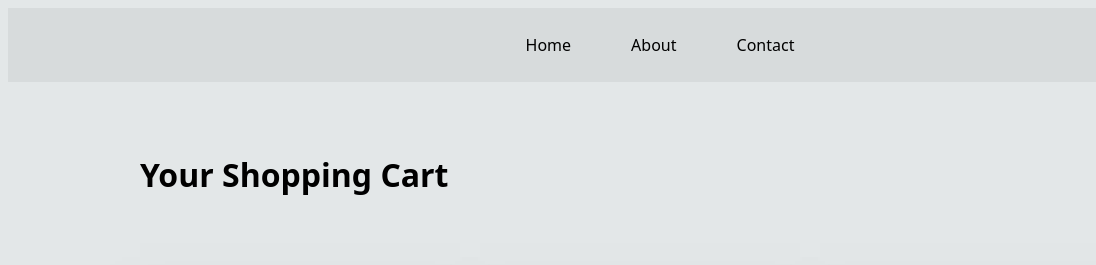
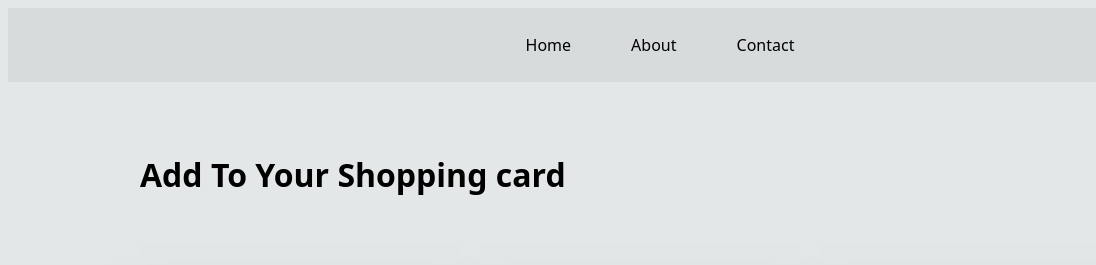
Before and after one commit to Moise-code/restaurant-landing-page, a plain HTML site: page index.html in a window 1280 px wide. Shown: the top 265 px of the page, 0-1096 px from the left. Drawn offline with Linux system fonts and the light colour scheme.

Commit message:
desc: I just change the messy header to a nice one, hope it make sense

```diff
--- a/index.html
+++ b/index.html
@@ -18,7 +18,7 @@
     </section>
     <div class="container">
         <header>
-            <h1>Your Shopping Cart</h1>
+            <h1>Add To Your Shopping card</h1>
             <div class="shopping">
                 <img src="image/shopping.svg">
                 <span class="quantity">0</span>
```
